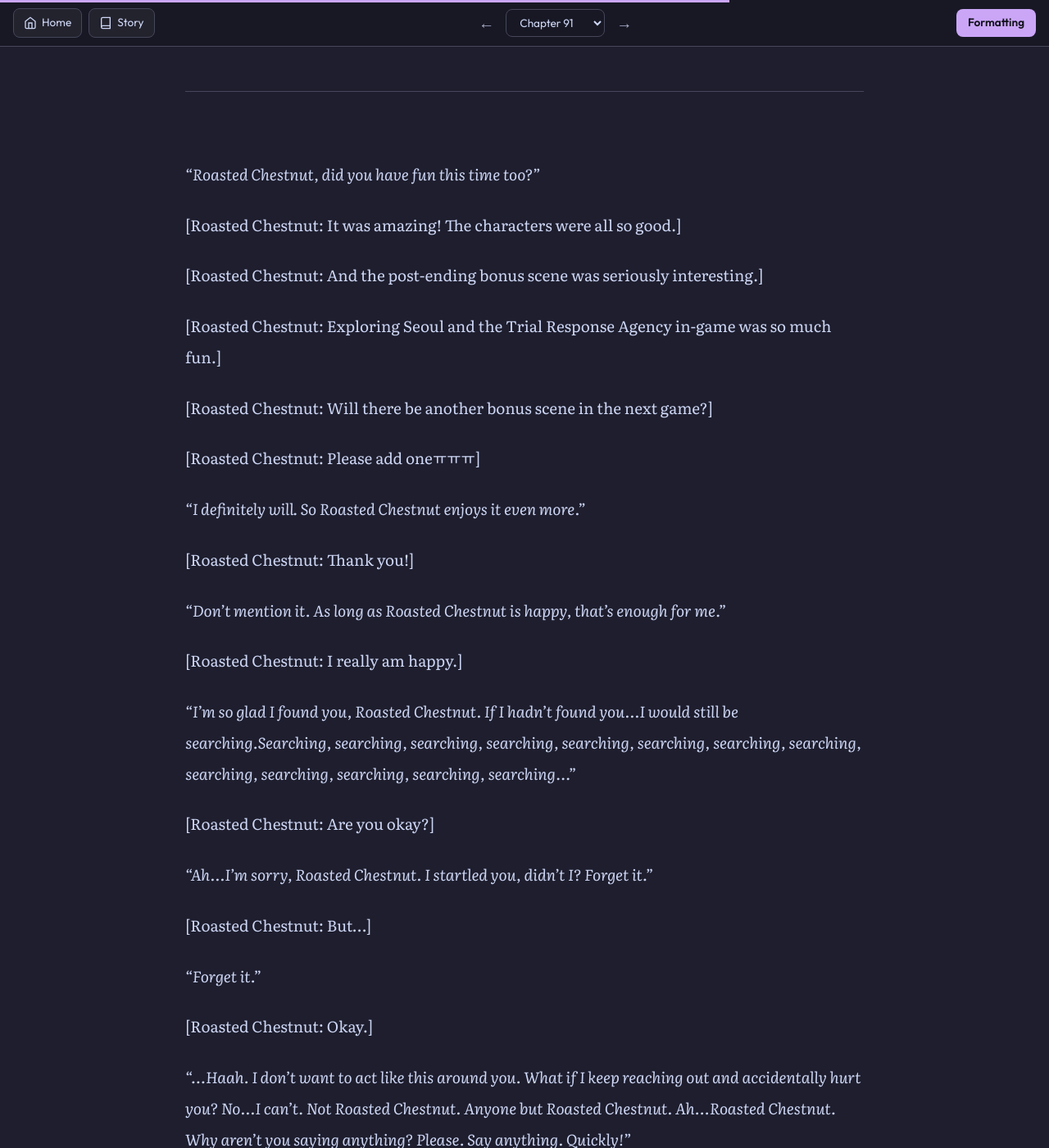
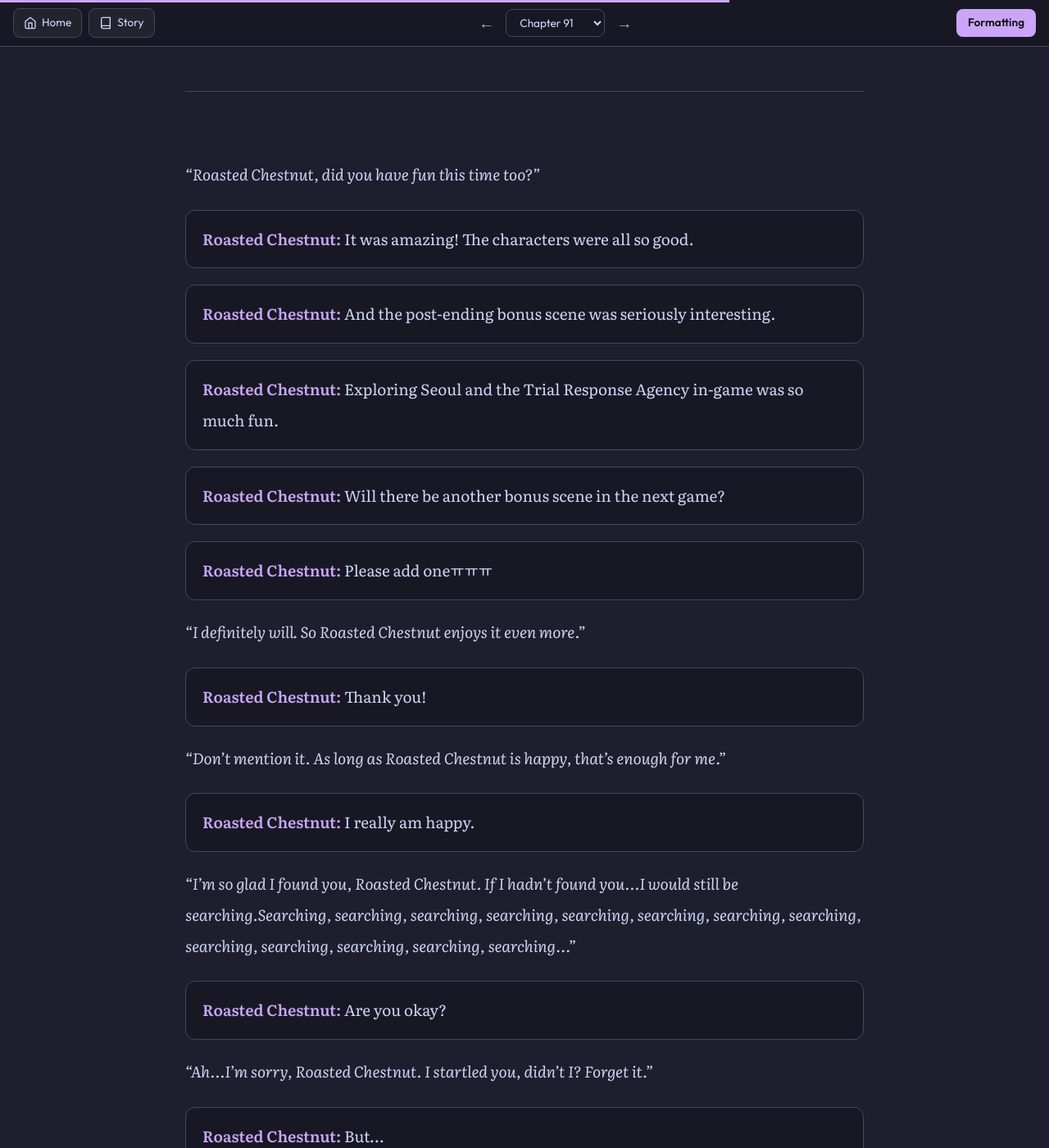
Before and after one commit to soleumn/soleumn.github.io, a Jekyll site: the page built from _chapters/eoshinki/ch91.md, in a window 1280 px wide and 1400 px high, scrolled down 10026 px. Shown: the whole window at 82% size. Built offline with Jekyll 4.4.1, drawn with Linux system fonts in a browser that asks for light colours; some web fonts are replaced; comment, search, counter and statistics services are not loaded; some of the changed text lies outside the part shown.

Commit message:
Update ch91.md

```diff
--- a/_chapters/eoshinki/ch91.md
+++ b/_chapters/eoshinki/ch91.md
@@ -305,47 +305,73 @@ That was the last thing I saw before I lost consciousness.
 
 *“Roasted Chestnut, did you have fun this time too?”*
 
-\[Roasted Chestnut: It was amazing! The characters were all so good.\]
+<div class="chat-box">
+  <div style="font-size:inherit;"><span style="color:var(--detalhe-accent);font-weight:700;flex-shrink:0">Roasted Chestnut:</span> It was amazing! The characters were all so good.</div>
+</div>
 
-\[Roasted Chestnut: And the post-ending bonus scene was seriously interesting.\]
+<div class="chat-box">
+  <div style="font-size:inherit;"><span style="color:var(--detalhe-accent);font-weight:700;flex-shrink:0">Roasted Chestnut:</span> And the post-ending bonus scene was seriously interesting.</div>
+</div>
 
-\[Roasted Chestnut: Exploring Seoul and the Trial Response Agency in-game was so much fun.\]
+<div class="chat-box">
+  <div style="font-size:inherit;"><span style="color:var(--detalhe-accent);font-weight:700;flex-shrink:0">Roasted Chestnut:</span> Exploring Seoul and the Trial Response Agency in-game was so much fun.</div>
+</div>
 
-\[Roasted Chestnut: Will there be another bonus scene in the next game?\]
+<div class="chat-box">
+  <div style="font-size:inherit;"><span style="color:var(--detalhe-accent);font-weight:700;flex-shrink:0">Roasted Chestnut:</span> Will there be another bonus scene in the next game?</div>
+</div>
 
-\[Roasted Chestnut: Please add oneㅠㅠㅠ\]
+<div class="chat-box">
+  <div style="font-size:inherit;"><span style="color:var(--detalhe-accent);font-weight:700;flex-shrink:0">Roasted Chestnut:</span> Please add oneㅠㅠㅠ</div>
+</div>
 
 *“I definitely will. So Roasted Chestnut enjoys it even more.”*
 
-\[Roasted Chestnut: Thank you!\]
+<div class="chat-box">
+  <div style="font-size:inherit;"><span style="color:var(--detalhe-accent);font-weight:700;flex-shrink:0">Roasted Chestnut:</span> Thank you!</div>
+</div>
 
 *“Don’t mention it. As long as Roasted Chestnut is happy, that’s enough for me.”*
 
-\[Roasted Chestnut: I really am happy.\]
+<div class="chat-box">
+  <div style="font-size:inherit;"><span style="color:var(--detalhe-accent);font-weight:700;flex-shrink:0">Roasted Chestnut:</span> I really am happy.</div>
+</div>
 
 *“I’m so glad I found you, Roasted Chestnut. If I hadn’t found you…I would still be searching.Searching, searching, searching, searching, searching, searching, searching, searching, searching, searching, searching, searching, searching…”*
 
-\[Roasted Chestnut: Are you okay?\]
+<div class="chat-box">
+  <div style="font-size:inherit;"><span style="color:var(--detalhe-accent);font-weight:700;flex-shrink:0">Roasted Chestnut:</span> Are you okay?</div>
+</div>
 
 *“Ah…I’m sorry, Roasted Chestnut. I startled you, didn’t I? Forget it.”*
 
-\[Roasted Chestnut: But…\]
+<div class="chat-box">
+  <div style="font-size:inherit;"><span style="color:var(--detalhe-accent);font-weight:700;flex-shrink:0">Roasted Chestnut:</span> But…</div>
+</div>
 
 *“Forget it.”*
 
-\[Roasted Chestnut: Okay.\]
+<div class="chat-box">
+  <div style="font-size:inherit;"><span style="color:var(--detalhe-accent);font-weight:700;flex-shrink:0">Roasted Chestnut:</span> Okay.</div>
+</div>
 
 *“…Haah. I don’t want to act like this around you. What if I keep reaching out and accidentally hurt you? No…I can’t. Not Roasted Chestnut. Anyone but Roasted Chestnut. Ah…Roasted Chestnut. Why aren’t you saying anything? Please. Say anything. Quickly!”*
 
-\[Roasted Chestnut: Ah, I think I nodded off for a secondㅠ I wasn’t even that tired today.\]
+<div class="chat-box">
+  <div style="font-size:inherit;"><span style="color:var(--detalhe-accent);font-weight:700;flex-shrink:0">Roasted Chestnut:</span>  Ah, I think I nodded off for a secondㅠ I wasn’t even that tired today.</div>
+</div>
 
 *“…Really? Then you’ve already forgotten what I said earlier?”*
 
-\[Roasted Chestnut: You mean about putting another bonus scene in the next game? I didn’t forget.\]
+<div class="chat-box">
+  <div style="font-size:inherit;"><span style="color:var(--detalhe-accent);font-weight:700;flex-shrink:0">Roasted Chestnut:</span> You mean about putting another bonus scene in the next game? I didn’t forget.</div>
+</div>
 
 *“Yes. Good. Well done, Roasted Chestnut. I’ll give you the next game today.”*
 
-\[Roasted Chestnut: Wow! What’s this one about?\]
+<div class="chat-box">
+  <div style="font-size:inherit;"><span style="color:var(--detalhe-accent);font-weight:700;flex-shrink:0">Roasted Chestnut:</span> Wow! What’s this one about?</div>
+</div>
 
 *“This game is…”*
 
```
